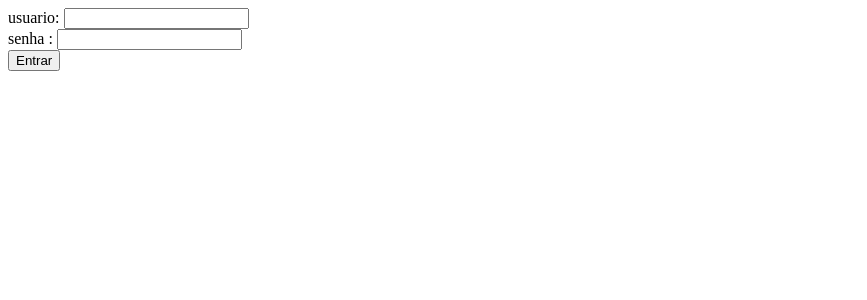
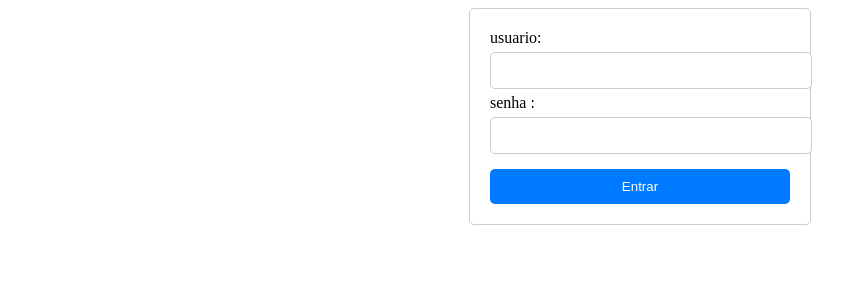
Before and after one commit to Vagnermelo23/flask2-CRUD, a Flask app: page /login in a window 1280 px wide. Shown: the top 300 px of the page, without its empty margins (0-867 px from the left). Run offline with Flask 3, Linux system fonts and the light colour scheme.

Commit message:
redirecionando o usuario do login para a index/nome

```diff
--- a/app/routes.py
+++ b/app/routes.py
@@ -1,5 +1,5 @@
 from app import app
-from flask import render_template
+from flask import render_template, redirect, url_for
 from flask import request
 
 
@@ -20,4 +20,4 @@ def login ():
 def autenticar ():
     usuario = request.args.get('usuario')
     senha = request.args.get('senha')
-    return f'usuario: {usuario} senha:{senha}'
+    return redirect(url_for('index', nome=usuario))
--- a/app/static/estilo.css
+++ b/app/static/estilo.css
@@ -10,4 +10,5 @@ img {
     height: auto; /* Hace que la altura de la imagen se ajuste automáticamente para mantener la proporción de aspecto */
     display: block; /* Evita que la imagen tenga espacios en blanco debajo */
     margin-top: 20px; /* Espacio superior entre el título y la imagen */
+
 }
--- /dev/null
+++ b/app/static/estilo2.css
@@ -0,0 +1,35 @@
+/* Estilizando o formulário */
+form {
+    width: 300px;
+    margin: 0 auto;
+    padding: 20px;
+    border: 1px solid #ccc;
+    border-radius: 5px;
+}
+
+/* Estilizando os campos de entrada */
+input[type="text"],
+input[type="password"] {
+    width: 100%;
+    padding: 10px;
+    margin: 5px 0;
+    border: 1px solid #ccc;
+    border-radius: 5px;
+}
+
+/* Estilizando o botão de envio */
+button[type="submit"] {
+    width: 100%;
+    padding: 10px;
+    margin-top: 10px;
+    background-color: #007bff;
+    color: #fff;
+    border: none;
+    border-radius: 5px;
+    cursor: pointer;
+}
+
+/* Alterando a cor do botão quando passar o mouse */
+button[type="submit"]:hover {
+    background-color: #0056b3;
+}
--- a/app/templates/index.html
+++ b/app/templates/index.html
@@ -3,10 +3,13 @@
 
     {%block conteudo%}
         <h2>olá, mun</h2>
+        <a href="/login">login</a>
         <p>seu nome é {{nome}}</p>
         <img src="{{ url_for('static', filename='baixados.jpg') }}" >
         <link rel="stylesheet" type="text/css" href="{{ url_for('static', filename='estilo.css') }}">
 
 
 
+
+
     {% endblock %}
--- a/app/templates/login.html
+++ b/app/templates/login.html
@@ -3,10 +3,10 @@
 {% block conteudo %}
         <form action="/autenticar">
             usuario: <input type="text" name="usuario"><br>
-            senha :  <input type="text" name = "senha"><br>
+            senha :  <input type="password" name = "senha"><br>
             <button type="submit" > Entrar </button>
 
-
+            <link rel="stylesheet" type="text/css" href="{{ url_for('static', filename='estilo2.css') }}">
         </form>
 
 
```
